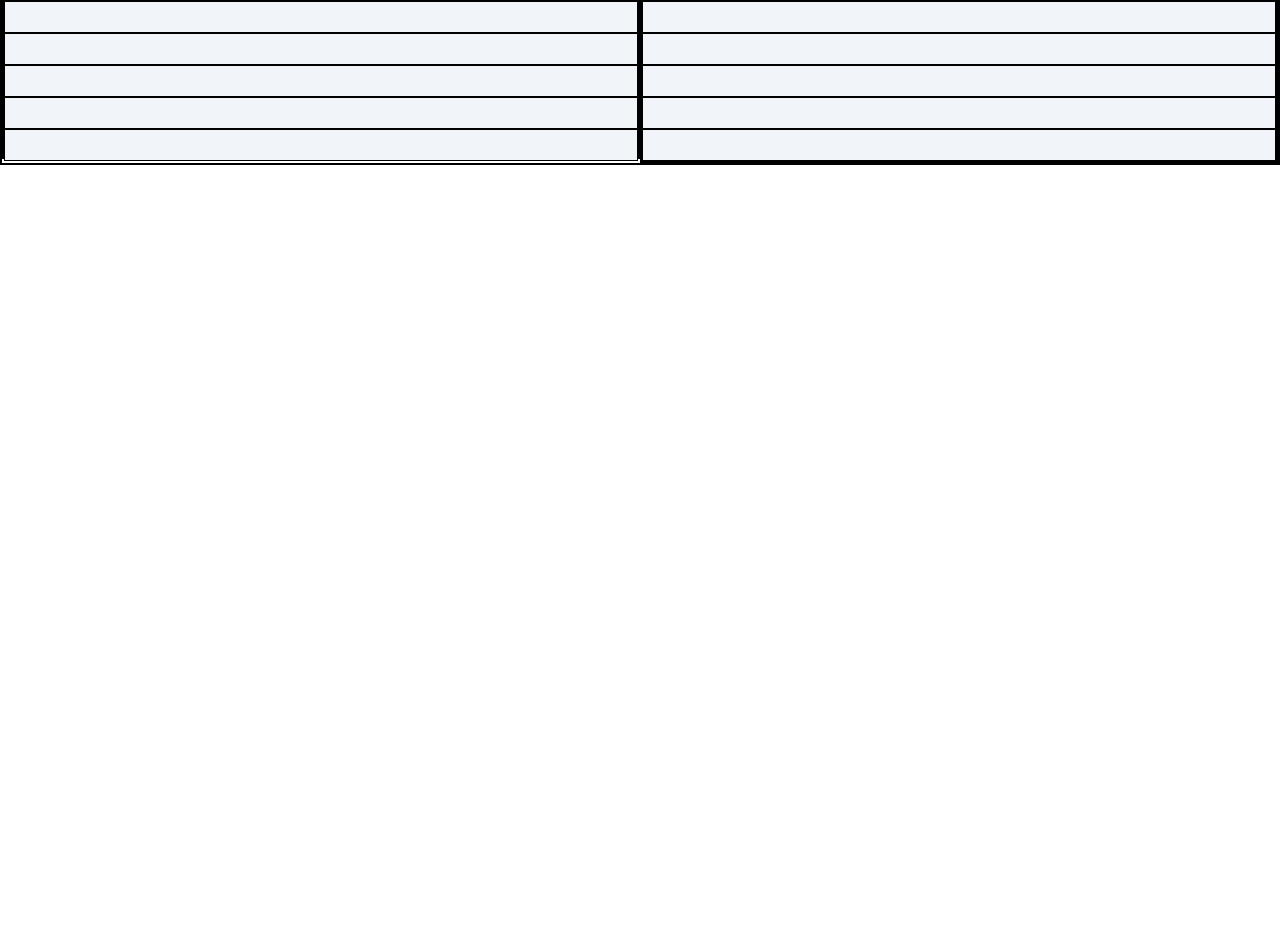
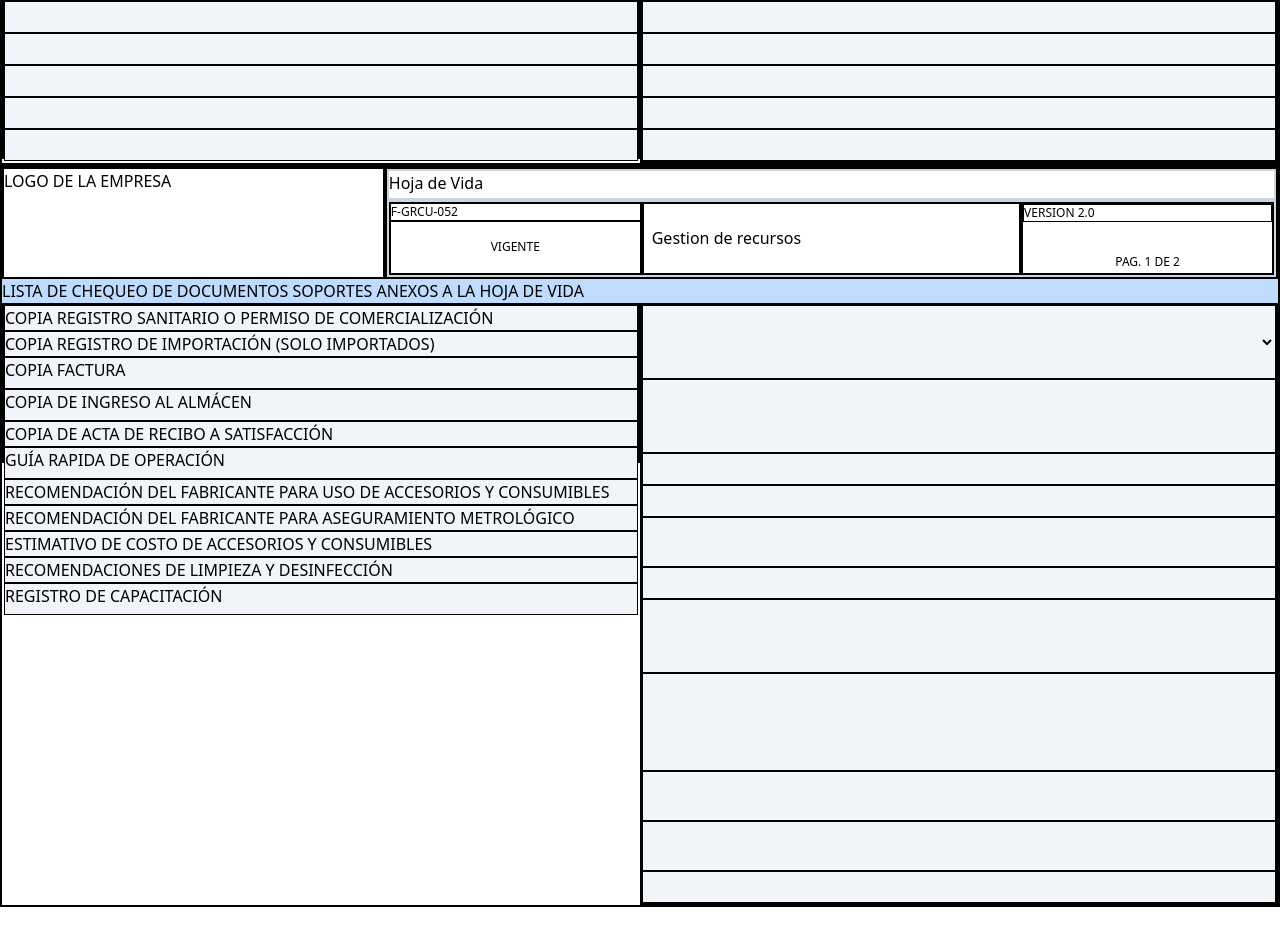
Before and after one commit to ccastri/yc.io, a Next.js app: page /documentos/hdv in a window 1280 px wide. Shown: the part 1347-2292 px from the top of the page. Before the commit the page ends 1512 px from the top, so only its background shows below. Built offline with nearby package versions, Linux system fonts and the light colour scheme.

Commit message:
HDV done

```diff
--- a/src/app/cronograma/calibracion/page.tsx
+++ b/src/app/cronograma/calibracion/page.tsx
@@ -32,7 +32,7 @@ const Calibracion = () => {
     <div className='flex h-full mt-12 border-2 border-green-500 w-full ' >
       {/* <DatePicker/> */}
       <div
-        className='w-full p-4 bg-[#FDF7E9] border-2 border-blue-500'>
+        className='w-full p-4 bg-[#Ffff] border-2 border-blue-500'>
 
       <FullCalendar
       editable
--- a/src/app/documentos/hdv/page.tsx
+++ b/src/app/documentos/hdv/page.tsx
@@ -257,9 +257,9 @@ const page = () => {
               <div className=' border-2 border-black  bg-slate-100'>
                 <label className=''>
                     <select name="" id="" className='w-full'>
-                      <option value="">CLASE I</option>
-                      <option value="">CLASE II</option>
-                      <option value="">CLASE III</option>
+                      <option value="">SI</option>
+                      <option value="">NO</option>
+                      <option value="">ANUAL</option>
                     </select>
                 </label>
               </div>
@@ -302,11 +302,73 @@ const page = () => {
             <input type="text" className='bg-slate-100 w-full h-8 border border-black' />
             <input type="text" className='bg-slate-100 w-full h-8 border border-black' />
             </div>
+
           </div>
           <div>
 
              </div>
       </div>
+
+      <div className='flex mb-32 w-full'>
+    <div className='grid h-full grid-cols-10 w-full border-2 border-black'>
+      <div className='col-span-3 h-full border-2 border-black'>
+        <h1>LOGO DE LA EMPRESA</h1>
+      </div>
+      <div className='h-28 col-span-7 border-2 border-black'>
+        <div className='flex flex-col h-full w-full'>
+          <div className='border-2 h-8 w-full border-slate-300'><h1>Hoja de Vida</h1></div>
+          <div className='border-2 h-20 w-full border-slate-300 grid grid-cols-7'>
+            <div className='flex flex-col border-2 col-span-2 border-black h-full w-full'>
+              <p className='text-xs border-b-2 border-black'>F-GRCU-052</p>
+              <p className='text-xs text-center my-auto'>VIGENTE</p>
+            </div>
+            <div className='col-span-3 w-full h-full flex px-2 border-2 border-black'>
+              <h2 className='text-center my-auto'> Gestion de recursos</h2>
+            </div>
+            <div className='flex flex-col border-2 col-span-2 border-black'>
+              <p className='text-xs border border-black'>VERSION 2.0</p>
+              <p className='text-xs pt-8 text-center h-full'>PAG. 1 DE 2</p>
+            </div>
+          </div>
+
+        </div>
+      </div>
+            <h2 className='bg-blue-200  col-span-10'>LISTA DE CHEQUEO DE DOCUMENTOS SOPORTES ANEXOS A LA HOJA DE VIDA</h2>
+             <div className='col-span-5 border-2 border-black h-40'>
+            <p  className='bg-slate-100 w-full h-auto border border-black' >COPIA REGISTRO SANITARIO O PERMISO DE COMERCIALIZACIÓN</p>
+            <p  className='bg-slate-100 w-full h-auto border border-black' >COPIA REGISTRO DE IMPORTACIÓN (SOLO IMPORTADOS)						</p>
+            <p  className='bg-slate-100 w-full h-8 border border-black' >COPIA FACTURA						</p>
+            <p  className='bg-slate-100 w-full h-8 border border-black' >COPIA DE INGRESO AL ALMÁCEN</p>
+            <p  className='bg-slate-100 w-full h-auto border border-black' >COPIA DE ACTA DE RECIBO A SATISFACCIÓN		</p>
+            <p  className='bg-slate-100 w-full h-8 border border-black' >GUÍA RAPIDA DE OPERACIÓN</p>
+            <p  className='bg-slate-100 w-full h-auto border border-black' >RECOMENDACIÓN DEL FABRICANTE PARA USO DE ACCESORIOS Y CONSUMIBLES</p>
+            <p  className='bg-slate-100 w-full h-auto border border-black' > RECOMENDACIÓN DEL FABRICANTE PARA ASEGURAMIENTO METROLÓGICO</p>
+            <p  className='bg-slate-100 w-full h-auto border border-black' >ESTIMATIVO DE COSTO DE ACCESORIOS Y CONSUMIBLES</p>
+            <p  className='bg-slate-100 w-full h-auto border border-black' >RECOMENDACIONES DE LIMPIEZA Y DESINFECCIÓN</p>
+            <p  className='bg-slate-100 w-full h-8 border border-black' >REGISTRO DE CAPACITACIÓN	</p>
+
+            </div>
+            <div className='col-span-5 border-2 border-black'>
+            <select className='bg-slate-100 w-full h-8 p-9 border border-black' >
+              <option value="">AX</option>
+              <option value="">NAX</option>
+              <option value="">NA</option>
+              <option value="">NR</option>
+              <option value="">NT</option></select>
+            <input type="text" className='bg-slate-100 w-full h-8 p-9 border border-black' />
+            <input type="text" className='bg-slate-100 w-full h-8 border border-black' />
+            <input type="text" className='bg-slate-100 w-full h-8 border border-black' />
+            <input type="text" className='bg-slate-100 w-full h-8 p-6 border border-black' />
+            <input type="text" className='bg-slate-100 w-full h-8 p-3 border border-black' />
+            <input type="text" className='bg-slate-100 w-full h-8 p-9 border border-black' />
+            <input type="text" className='bg-slate-100 w-full h-24 p-12 border border-black' />
+            <input type="text" className='bg-slate-100 w-full h-12 p-6 border border-black' />
+            <input type="text" className='bg-slate-100 w-full h-12 p-6 border border-black' />
+            <input type="text" className='bg-slate-100 w-full h-8 border border-black' />
+            </div>
+      </div>
+
+    </div>
     </>
   )
 }
```
